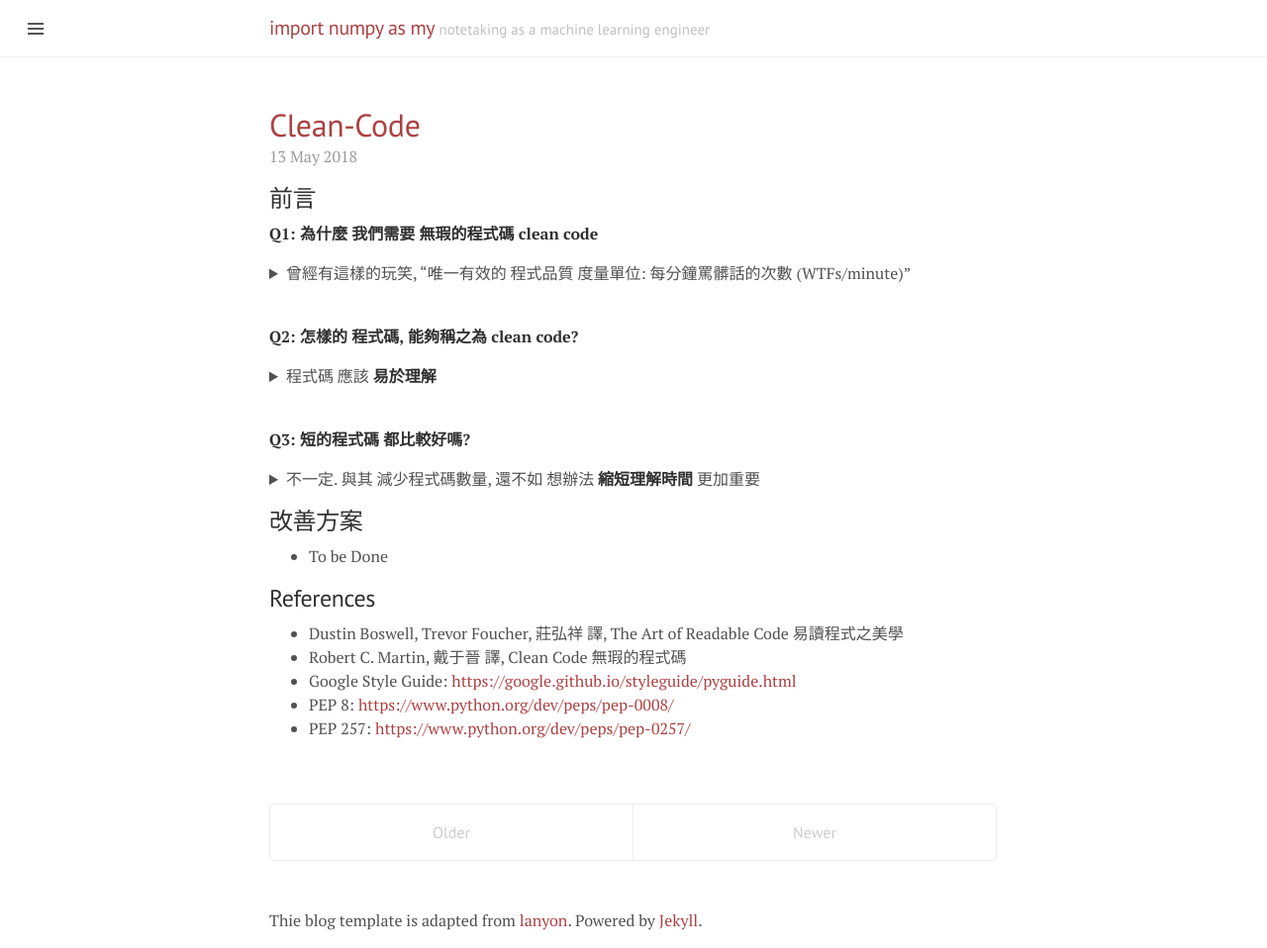
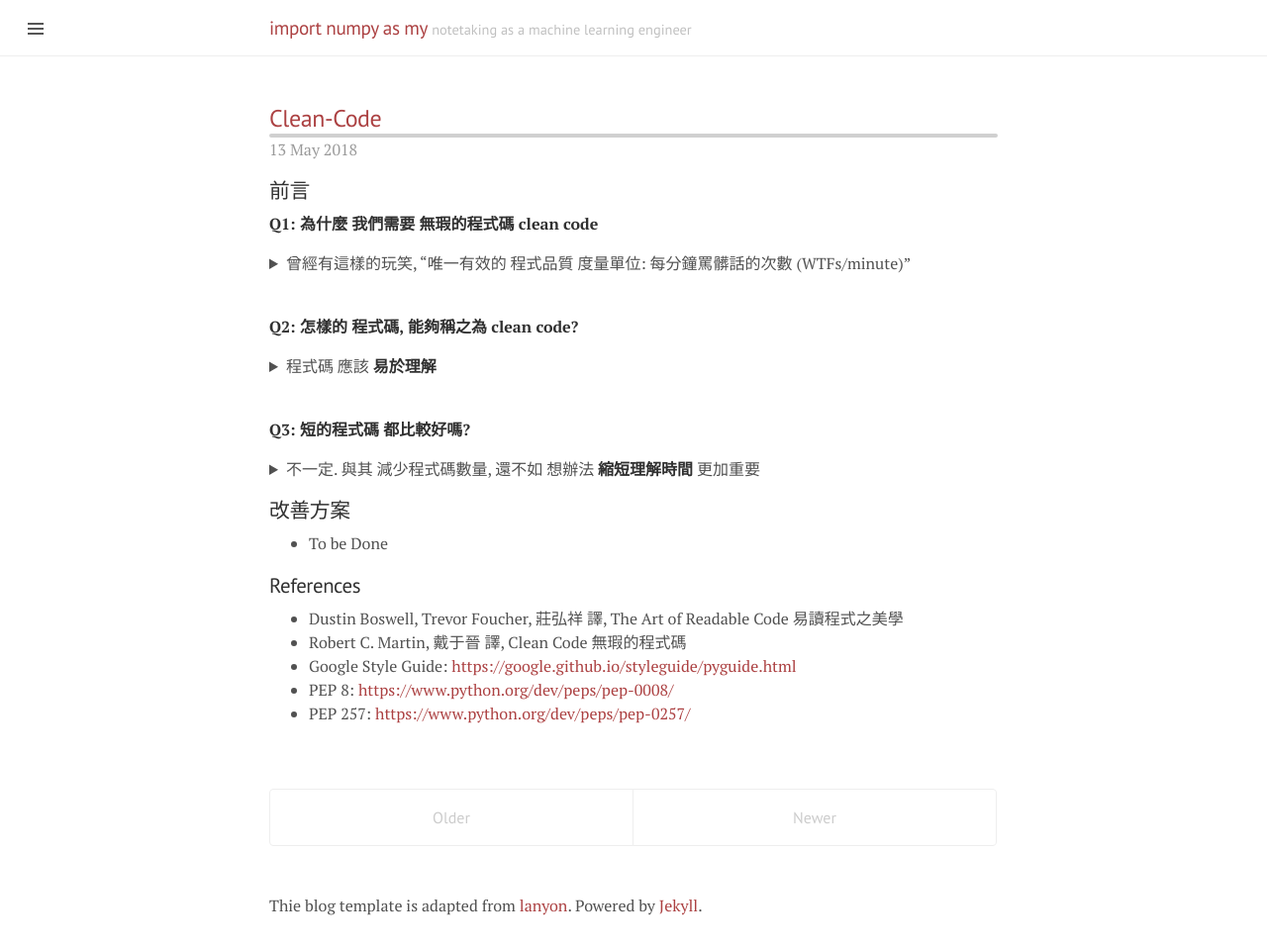
Before and after one commit to kertansul/kertansul.github.io, a Jekyll site: the page built from index.html, in a window 1280 px wide. Shown: the whole page at 99% size. Built offline with Jekyll 4.4.1, drawn with Linux system fonts in a browser that asks for light colours; the list of posts is cut into pages by our own code.

Commit message:
update headings style

```diff
--- a/public/css/poole.css
+++ b/public/css/poole.css
@@ -87,19 +87,27 @@ h1, h2, h3, h4, h5, h6 {
   color: #313131;
   text-rendering: optimizeLegibility;
 }
+h1:after {
+    content:' ';
+    display:block;
+    border:2px solid #d0d0d0;
+    border-radius:4px;
+    -webkit-border-radius:4px;
+    -moz-border-radius:4px;
+    box-shadow:inset 0 1px 1px rgba(0, 0, 0, .05);
+    -webkit-box-shadow:inset 0 1px 1px rgba(0, 0, 0, .05);
+    -moz-box-shadow:inset 0 1px 1px rgba(0, 0, 0, .05);
+}
 h1 {
-  font-size: 2rem;
+  font-size: 1.5rem;
 }
 h2 {
-  margin-top: 1rem;
-  font-size: 1.5rem;
+  font-size: 1.3rem;
 }
 h3 {
-  margin-top: 1.5rem;
-  font-size: 1.25rem;
+  font-size: 1.2rem;
 }
 h4, h5, h6 {
-  margin-top: 1rem;
   font-size: 1rem;
 }
 
```
